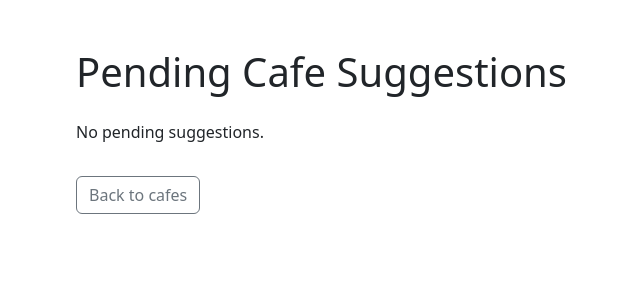
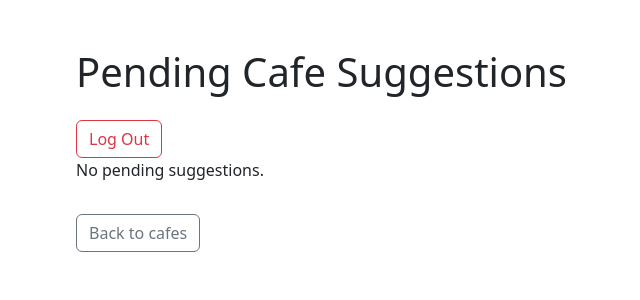
Before and after one commit to gustavodev6331/cafe-shop-website, a Flask app: page /admin in a window 1280 px wide. Shown: the top 300 px of the page, without its empty margins (6-646 px from the left). Run offline with Flask 3, Linux system fonts and the light colour scheme; the visitor is signed in with stand-in values (Sample User, id 1); some libraries are stand-ins or nearby versions.

Commit message:
add the logout button on the admin dashboard

```diff
--- a/templates/admin.html
+++ b/templates/admin.html
@@ -9,6 +9,12 @@
 <body>
     <div class="container mt-5">
         <h1 class="mb-4">Pending Cafe Suggestions</h1>
+        <form action="{{ url_for('admin_logout') }}" method="POST">
+            <input type="hidden" name="csrf_token" value="{{ csrf_token() }}">
+            <button type="submit" class="btn btn-outline-danger">
+                Log Out
+            </button>
+        </form>
 
         {% if suggestions %}
             {% for cafe in suggestions %}
```
